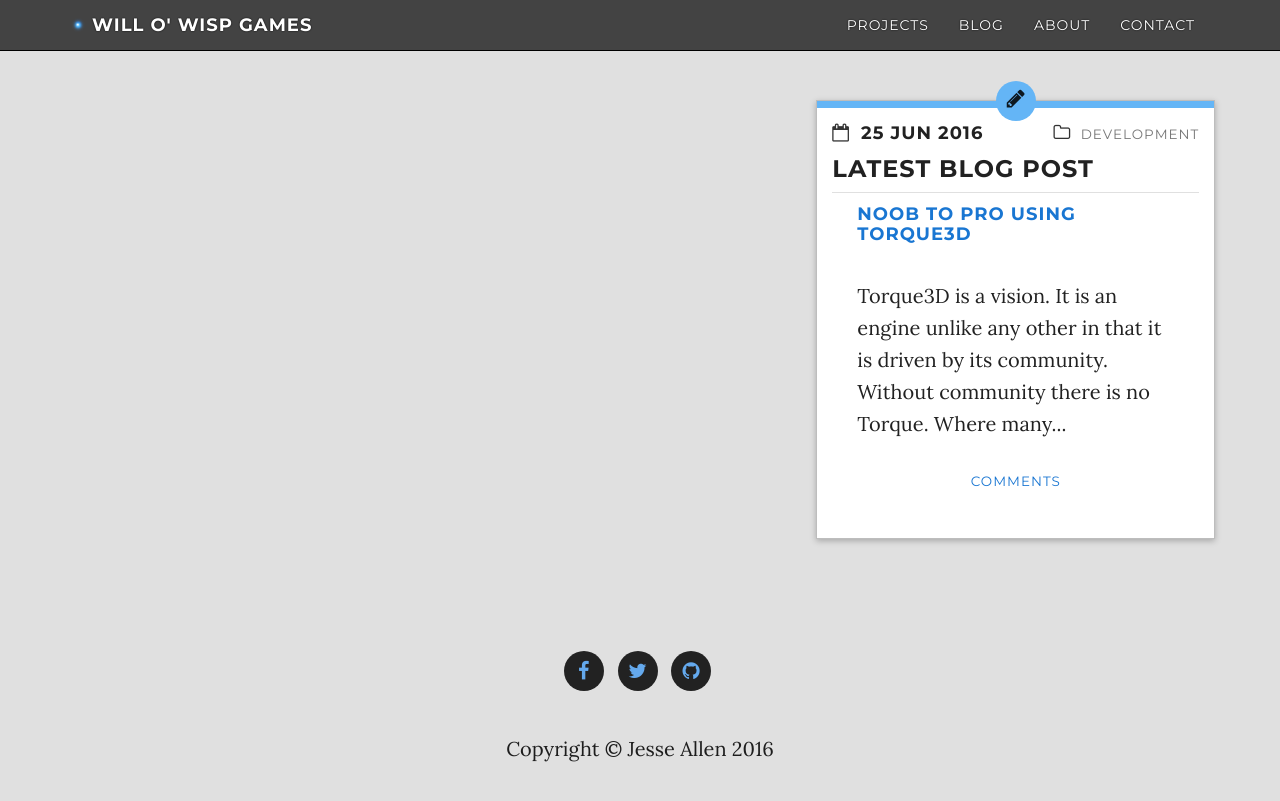
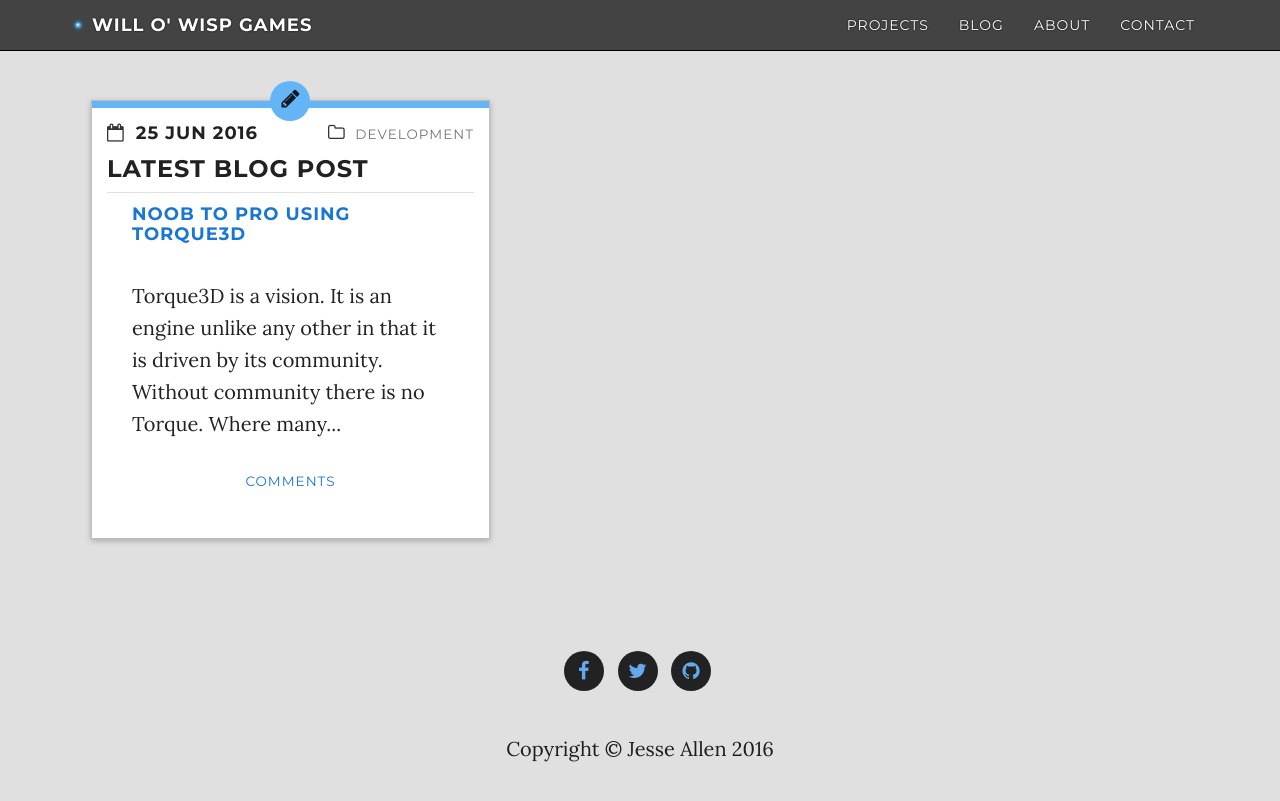
Before and after one commit to WilloWispGames/WilloWispGames.github.io, a Jekyll site: the page built from index.html, in a window 1280 px wide. Shown: the top 801 px of the page. Built offline with Jekyll 4.4.1, drawn with Linux system fonts in a browser that asks for light colours; nearby versions of some CDN libraries; comment, search, counter and statistics services are not loaded.

Commit message:
Update panes.scss

```diff
--- a/css/panes.scss
+++ b/css/panes.scss
@@ -59,7 +59,7 @@
   padding-bottom: 20px;
   width: 35%;
   margin: 0% 0% 2.75% 1.375%;
-  float: right;
+  clear: right;
 }
 
 /*animation element*/
```
